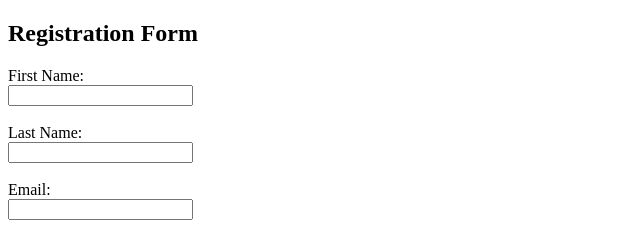
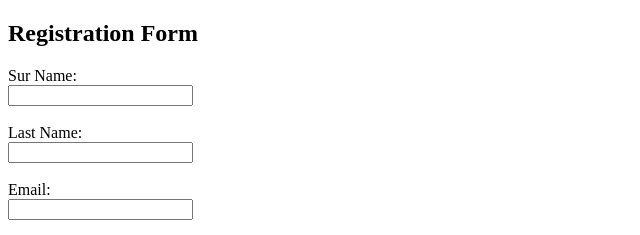
Before and after one commit to Sathvik5809/exp-5, a plain HTML site: page index.html in a window 1280 px wide. Shown: the top 235 px of the page, 0-640 px from the left. Drawn offline with Linux system fonts and the light colour scheme.

Commit message:
Update index.html

```diff
--- a/index.html
+++ b/index.html
@@ -7,7 +7,7 @@
 <body>
   <h2>Registration Form</h2>
   <form action="/submit_registration" method="POST">
-    <label for="fname">First Name:</label><br>
+    <label for="fname">Sur Name:</label><br>
     <input type="text" id="fname" name="fname" required><br><br>
 
     <label for="lname">Last Name:</label><br>
```
